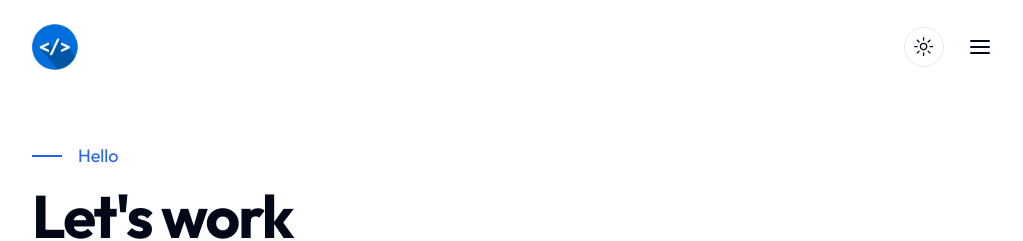
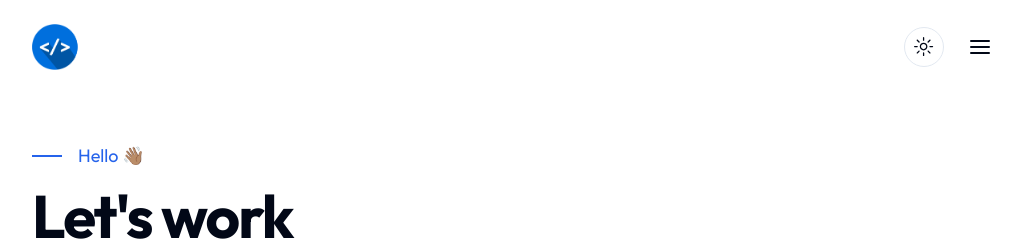
Before and after one commit to Praizee/nextjs-portfolio, a Next.js app: page /contact in a window 1280 px wide. Shown: the top 241 px of the page, without its empty margins (128-1151 px from the left). Built offline with nearby package versions, Linux system fonts and the light colour scheme.

Commit message:
Update page.jsx

```diff
--- a/app/contact/page.jsx
+++ b/app/contact/page.jsx
@@ -16,7 +16,7 @@ const Contact = () => {
           <div className="flex flex-col justify-center">
             <div className="flex items-center gap-x-4 text-primary text-lg mb-4">
               <span className="w-[30px] h-[2px] bg-primary"></span>
-              Hello
+              Hello 👋🏽
             </div>
             <h1 className="h1 max-w-md mb-8">Let's work together!</h1>
             <p className="subtitle max-w-[400px]">
```
